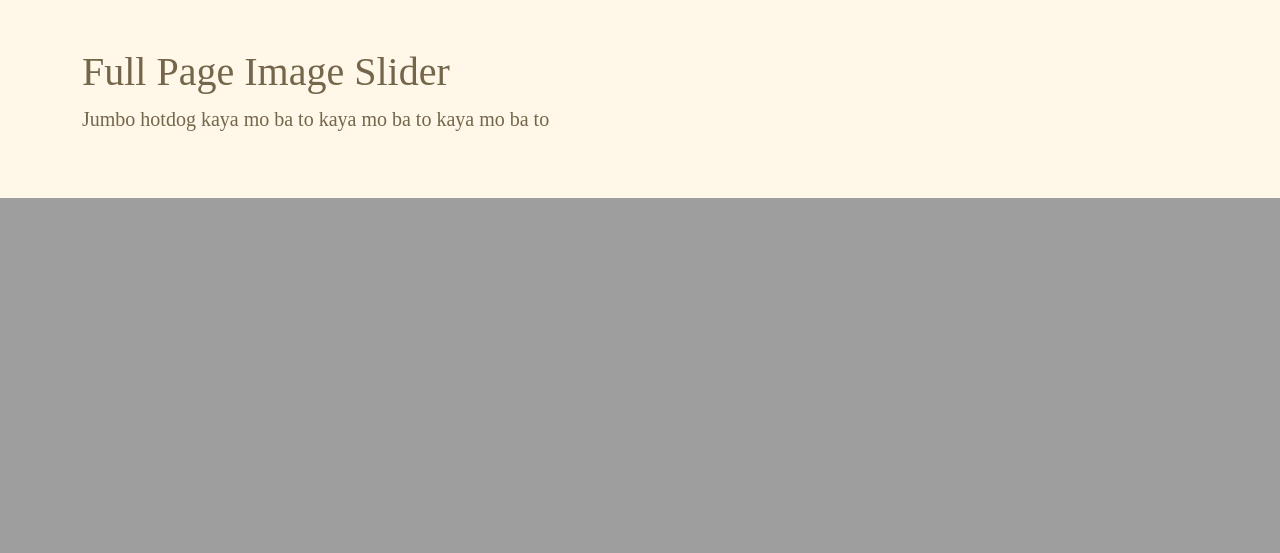
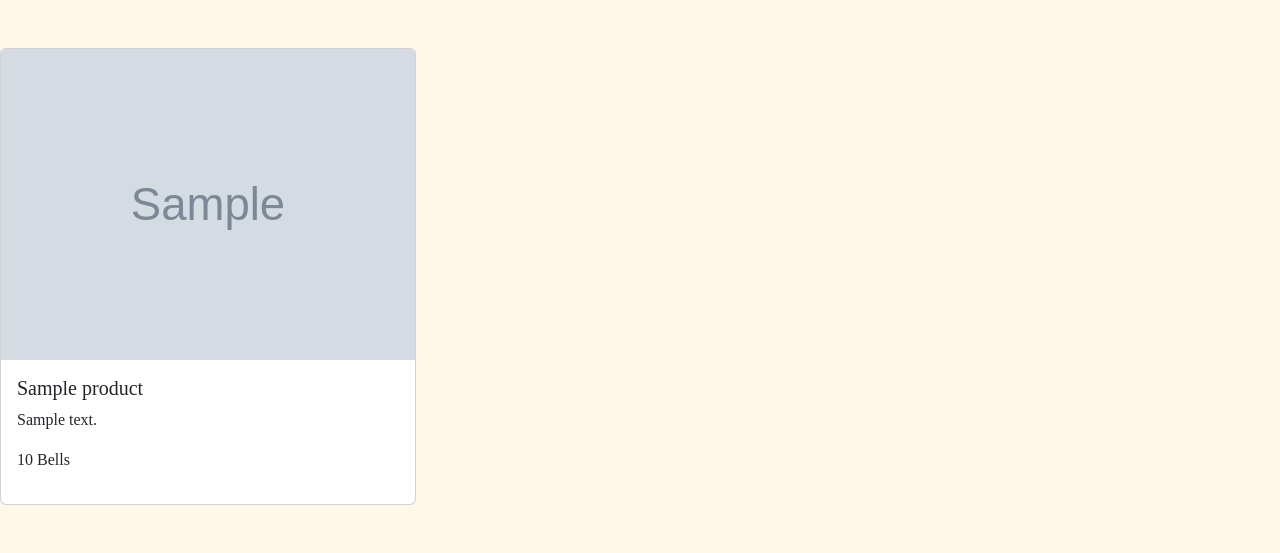
Before and after one commit to miokag/NooksCranny, a PHP site: page /index.php in a window 1280 px wide. Shown: the part 640-1193 px from the top of the page. Before the commit the page ends 838 px from the top, so only its background shows below. Run offline with PHP 8.4, Linux system fonts and the light colour scheme; tables that the repository leaves empty or names only in its code hold one stand-in row (values such as "Sample post"); grey boxes marked "Sample" are stand-in pictures; some web fonts are replaced.

Commit message:
Semi-Functioning Product Cards

```diff
--- a/index.php
+++ b/index.php
@@ -152,10 +152,39 @@ if (!isset($_SESSION['username']) && isset($_COOKIE['username']) && isset($_COOK
 
     <!-- Page Content -->
     <section class="py-5">
-        <div class="container">
-            <h1 class="fw-light">Full Page Image Slider</h1>
-            <p class="lead">Jumbo hotdog kaya mo ba to kaya mo ba to kaya mo ba to </p>
-        </div>
+    <div class="row row-cols-3 g-3">
+    <?php
+    // database connection code
+    $con = mysqli_connect('localhost', 'root', '','NooksCranny');
+
+    // database insert SQL code
+    $sql = "SELECT * FROM products";
+
+    $result = $con->query($sql);
+
+    if ($result->num_rows > 0) {
+    // output data of each row
+    while($row = $result->fetch_assoc()) {
+
+        echo '<div class="col">';
+        echo '<div class="card">';
+        echo '<img src="'.$row["img"]. '" class="card-img-top" alt="coffee" />';
+        echo '<div class="card-body">';
+        echo '<h5 class="card-title">'.$row["item_name"].'</h5>';
+        echo '<p class="card-text">'. $row["item_desc"].'</p>';
+        echo '<p class="qty">'. $row["item_price"].' Bells</p>';
+        echo '</div>';
+        echo '</div>';
+        echo '</div>';
+
+    }
+    } else {
+    echo "0 results";
+    }
+    $con->close();
+
+    ?>
+    </div>
     </section>
 </body>
 </html>
```
